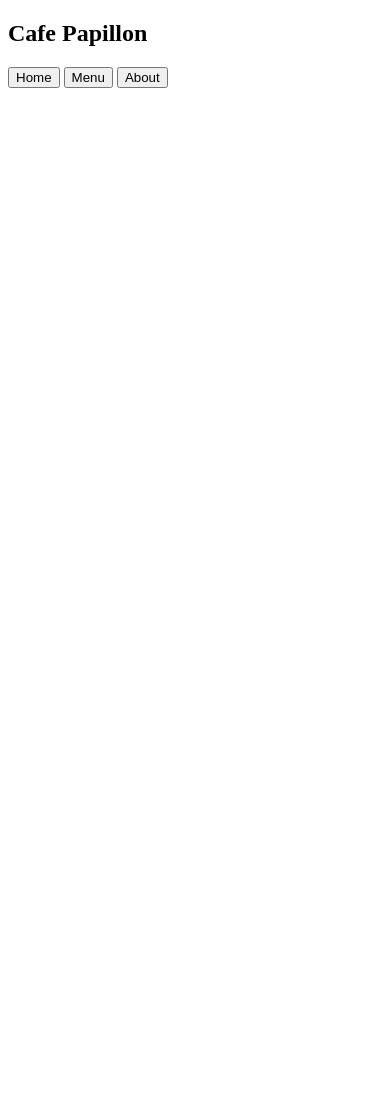
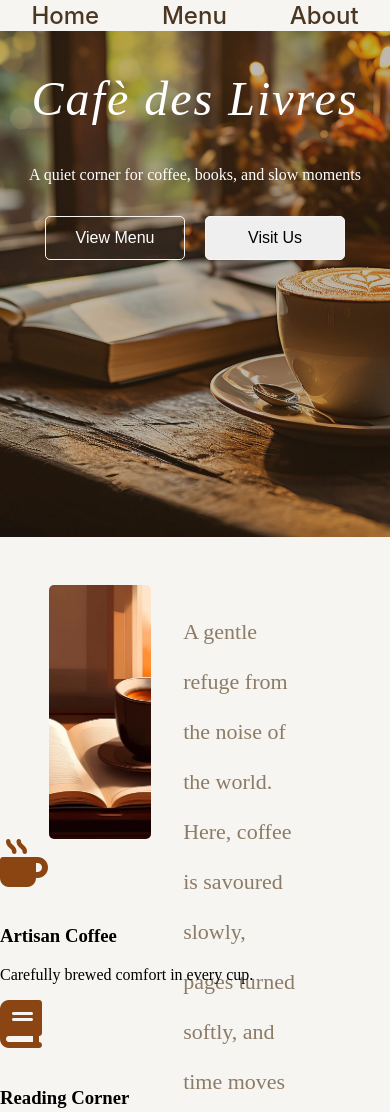
Before and after one commit to Ajeso/cafe-Papillon, a website built with webpack: page src/template.html in a window 390 px wide. Shown: the top 1112 px of the page. Before the commit the page ends 844 px from the top, so only its background shows below. Built offline with nearby package versions, Linux system fonts and the light colour scheme.

Commit message:
Add hero section with description and fix webpack image handling
Hero Section:
- Create full-width hero banner with background image
- Add hero-content container with title, tagline, and CTA buttons
- Style hero with flexbox centering and viewport height
- Implement background-image with cover sizing and center positioning
- Add primary and secondary button styles with hover effects

Description Section:
- Add descriptive content section below hero
- Style description text and layout

Webpack Configuration:
- Uncomment image asset loader rule in webpack.config.js
- Configure webpack to handle png, jpg, jpeg, gif, and svg files
- Enable asset/resource type for image bundling
- Remove html-loader rule to fix child compilation error

Styling:
- Reset body margin and padding for full-width layouts
- Add max-width constraints for content sections
- Implement responsive spacing and typography

```diff
--- a/package.json
+++ b/package.json
@@ -1,6 +1,9 @@
 {
   "devDependencies": {
+    "css-loader": "^7.1.4",
+    "html-loader": "^5.1.0",
     "html-webpack-plugin": "^5.6.6",
+    "style-loader": "^4.0.0",
     "webpack": "^5.105.2",
     "webpack-cli": "^6.0.1",
     "webpack-dev-server": "^5.2.3"
--- a/src/index.js
+++ b/src/index.js
@@ -1 +1,45 @@
+import "./styles.css";
+
+const container = document.getElementById("content");
+
+container.innerHTML = `
+<div class="hero">
+<div class="hero-content">
+  <h2>Cafè des Livres</h2>
+  <p>A quiet corner for coffee, books, and slow moments</p>
+  <button>View Menu</button>
+  <button>Visit Us</button>
+  </div>
+</div>
+
+
+<div class = "about">
+<div class="aboutImg"></div>
+<div>
+<p> A gentle refuge from the noise of the world. Here, coffee is savoured  slowly, pages turned softly, and time moves kindly.</p>
+</div>
+</div>
+
+<div class="offerings">
+    <div class="offering-card">
+      <i class="fa-solid fa-mug-hot"></i>
+      <h3>Artisan Coffee</h3>
+      <p>Carefully brewed comfort in every cup.</p>
+    </div>
+
+    <div class="offering-card">
+      <i class="fa-solid fa-book"></i>
+      <h3>Reading Corner</h3>
+      <p>A peaceful space to read and unwind.</p>
+    </div>
+
+    <div class="offering-card">
+      <i class="fa-solid fa-croissant"></i>
+      <h3>Fresh Pastries</h3>
+      <p>Baked delights to sweeten your day.</p>
+    </div>
+  </div>
+
+
+`;
 console.log("Monicah You gat this");
--- /dev/null
+++ b/src/styles.css
@@ -0,0 +1,105 @@
+:root {
+  /* Backgrounds */
+  --bg-main: #f7f5f2;
+  --bg-section: #f1ebe1;
+
+  /* Text colors */
+  --text-dark: #4b3621;
+  --text-accent: #8c7b66;
+}
+
+h2 {
+  font-size: 3rem;
+  font-style: italic;
+  font-weight: 100;
+  letter-spacing: 2px;
+}
+
+body {
+  background-color: var(--bg-main);
+  margin: 0;
+  padding: 0;
+}
+
+nav {
+  display: flex;
+  flex-direction: row;
+  justify-content: space-around;
+}
+
+.nav-link {
+  font-family: "Inter", sans-serif;
+  font-size: 1.5rem;
+  font-weight: 500;
+  color: var(--text-dark);
+  text-decoration: none;
+  margin: 0 20px;
+  transition: color 0.3s ease;
+  border: none;
+  background: none;
+}
+
+.nav-link:hover {
+  color: var(--btn-active);
+}
+.hero {
+  background-image: url("./images/herobg.jpg");
+  background-size: cover;
+  background-position: center;
+  height: 60vh;
+  position: relative;
+  width: 100vw;
+}
+.hero::before {
+  content: "";
+  position: absolute;
+  inset: 0;
+  background: rgba(75, 54, 33, 0.35);
+}
+.hero-content {
+  width: 100%;
+  position: absolute;
+  color: white;
+  text-align: center;
+}
+.hero-content button {
+  margin-top: 1rem;
+  padding: 12px;
+  border: 1px solid #f7f5f2;
+  border-radius: 5px;
+  width: 140px;
+  font-size: 16px;
+}
+.hero-content button:nth-of-type(1) {
+  color: #ffff;
+  background-color: transparent;
+  margin-right: 1rem;
+}
+.about {
+  width: 75%;
+  display: flex;
+  margin: auto;
+  height: 30vh;
+  padding-top: 3rem;
+  gap: 32px;
+}
+
+.aboutImg {
+  background-image: url(./images/about.webp);
+  background-size: cover;
+  background-position: center;
+  border-radius: 5px;
+  width: 35%;
+}
+.about :nth-of-type(2) {
+  width: 40%;
+  line-height: 50px;
+  color: var(--text-accent);
+  font-size: 22px;
+  font-weight: 500;
+}
+.offering-card i {
+  font-size: 3rem;
+  color: #8b4513; /* Brown color */
+  margin-bottom: 20px;
+}
--- a/src/template.html
+++ b/src/template.html
@@ -4,21 +4,30 @@
 <head>
     <meta charset="UTF-8">
     <meta name="viewport" content="width=device-width, initial-scale=1.0">
+    <link rel="stylesheet" href="https://cdnjs.cloudflare.com/ajax/libs/font-awesome/6.5.1/css/all.min.css">
     <title>Cafe Papillon</title>
 </head>
 
 <body>
 
-    <header>
-        <h2>Cafe Papillon</h2>
-        <button>Home</button>
-        <button>Menu</button>
-        <button>About</button>
-    </header>
+    <main class="main-container">
+        <header>
+            <nav>
+                <button class="nav-link">Home</button>
+                <button class="nav-link">Menu</button>
+                <button class="nav-link">About</button>
 
-    <div id="content">
+            </nav>
 
-    </div>
+        </header>
+
+        <div id="content">
+
+        </div>
+
+    </main>
+
+
 
 </body>
 
--- a/webpack.config.js
+++ b/webpack.config.js
@@ -18,4 +18,17 @@ export default {
     static: "./dist",
     open: true,
   },
+  module: {
+    rules: [
+      {
+        test: /\.css$/i,
+        use: ["style-loader", "css-loader"],
+      },
+
+      {
+        test: /\.(png|svg|jpg|jpeg|gif)$/i,
+        type: "asset/resource",
+      },
+    ],
+  },
 };
```
Also changed, not shown: src/images/about.webp (added), src/images/herobg.jpg (added), src/main.js (deleted), 4 other files.
